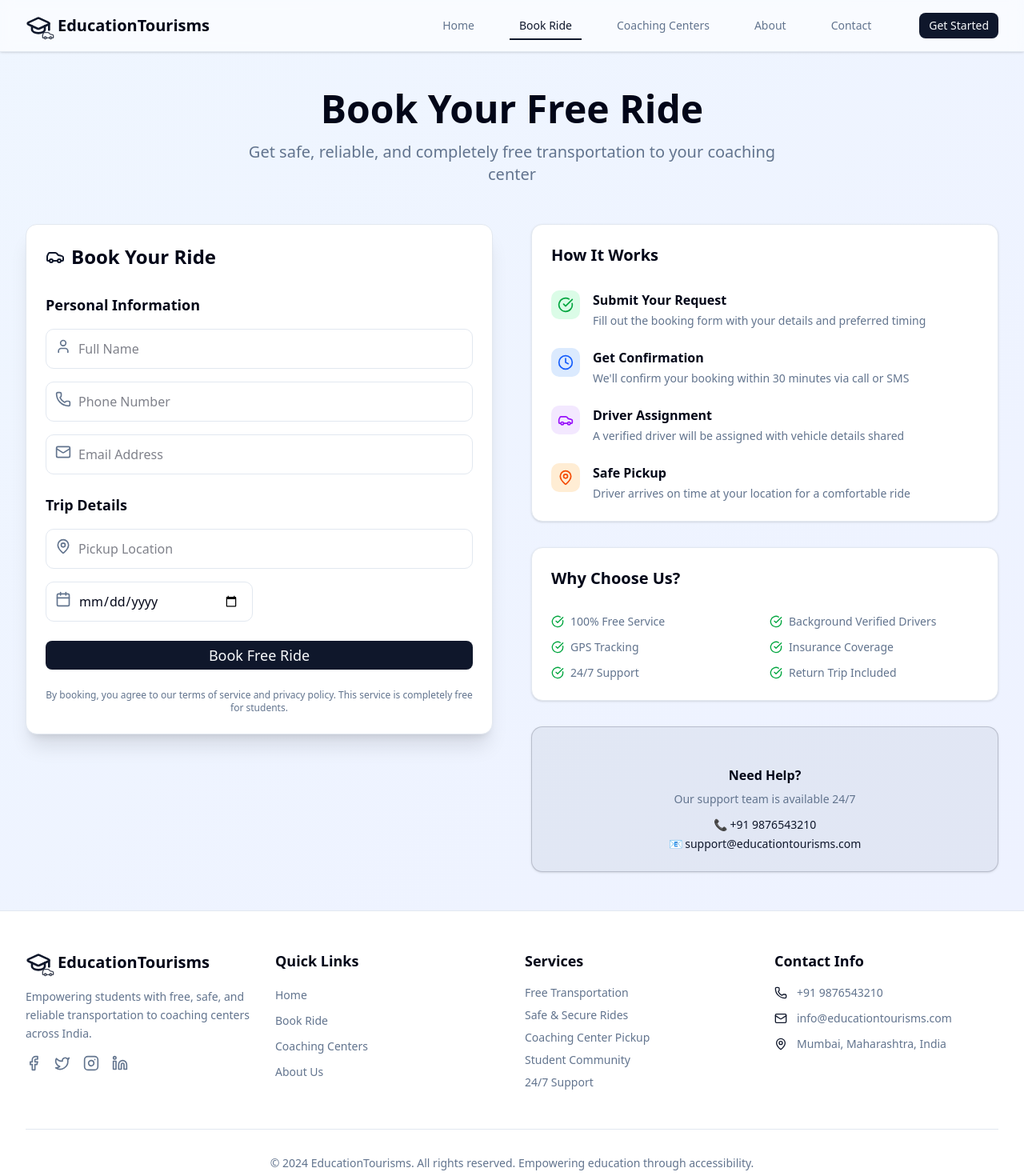
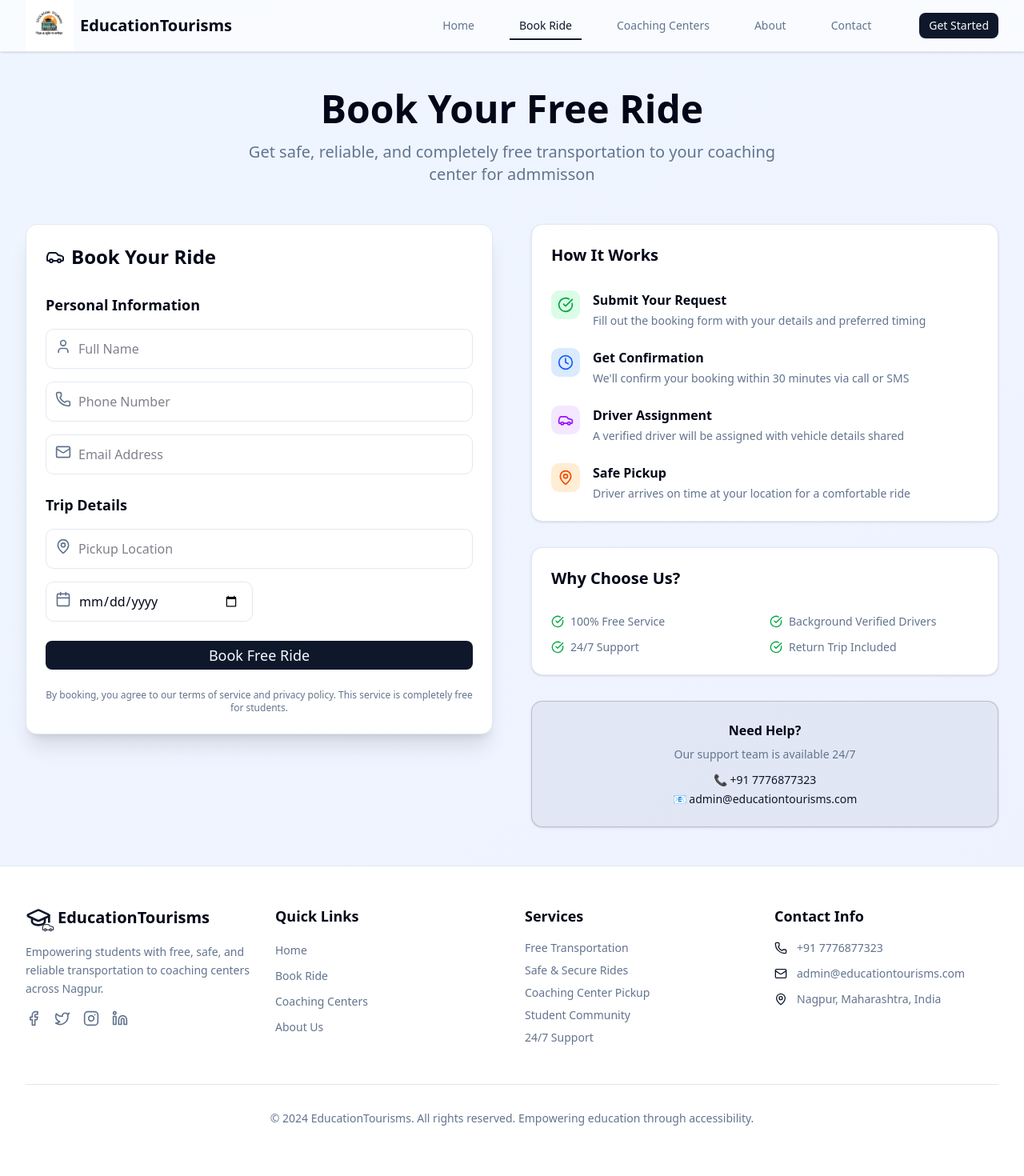
Before and after one commit to tejasdarode17/Education-Tourisms, a React (Vite) app in the folder Frontend/: page /book-ride in a window 1280 px wide. Shown: the top 1470 px of the page at 80% size. Built offline with nearby package versions, Linux system fonts and the light colour scheme.

Commit message:
headline change

```diff
--- a/Frontend/src/Main Components/Booking/BookingFrom.jsx
+++ b/Frontend/src/Main Components/Booking/BookingFrom.jsx
@@ -231,8 +231,8 @@ export const BookingSteps = () => {
     const benefits = [
         '100% Free Service',
         'Background Verified Drivers',
-        'GPS Tracking',
-        'Insurance Coverage',
+        // 'GPS Tracking',
+        // 'Insurance Coverage',
         '24/7 Support',
         'Return Trip Included',
     ];
@@ -297,15 +297,15 @@ export const BookingSteps = () => {
 
             {/* Emergency Contact */}
             <Card className="bg-primary/5 border-primary/20">
-                <CardContent className="pt-6">
+                <CardContent className="">
                     <div className="text-center">
                         <h4 className="font-semibold text-foreground mb-2">Need Help?</h4>
                         <p className="text-sm text-muted-foreground mb-3">
                             Our support team is available 24/7
                         </p>
                         <div className="space-y-1 text-sm">
-                            <p className="text-primary font-medium">📞 +91 9876543210</p>
-                            <p className="text-primary font-medium">📧 support@educationtourisms.com</p>
+                            <p className="text-primary font-medium">📞 +91 7776877323</p>
+                            <p className="text-primary font-medium">📧 admin@educationtourisms.com</p>
                         </div>
                     </div>
                 </CardContent>
--- a/Frontend/src/Main Components/Booking/BookingPage.jsx
+++ b/Frontend/src/Main Components/Booking/BookingPage.jsx
@@ -16,7 +16,7 @@ const BookingPage = () => {
                         Book Your Free Ride
                     </h1>
                     <p className="text-xl text-muted-foreground max-w-2xl mx-auto">
-                        Get safe, reliable, and completely free transportation to your coaching center
+                        Get safe, reliable, and completely free transportation to your coaching center for admmisson
                     </p>
                 </motion.div>
 
--- a/Frontend/src/Main Components/Footer/Footer.jsx
+++ b/Frontend/src/Main Components/Footer/Footer.jsx
@@ -17,7 +17,7 @@ const Footer = () => {
               <span className="text-xl font-bold text-foreground">EducationTourisms</span>
             </div>
             <p className="text-muted-foreground text-sm leading-relaxed">
-              Empowering students with free, safe, and reliable transportation to coaching centers across India.
+              Empowering students with free, safe, and reliable transportation to coaching centers across Nagpur.
             </p>
             <div className="flex space-x-4">
               <a href="#" className="text-muted-foreground hover:text-primary transition-colors">
@@ -75,15 +75,15 @@ const Footer = () => {
             <ul className="space-y-3">
               <li className="flex items-center space-x-3 text-sm text-muted-foreground">
                 <Phone className="h-4 w-4 text-primary" />
-                <span>+91 9876543210</span>
+                <span>+91 7776877323</span>
               </li>
               <li className="flex items-center space-x-3 text-sm text-muted-foreground">
                 <Mail className="h-4 w-4 text-primary" />
-                <span>info@educationtourisms.com</span>
+                <span>admin@educationtourisms.com</span>
               </li>
               <li className="flex items-center space-x-3 text-sm text-muted-foreground">
                 <MapPin className="h-4 w-4 text-primary" />
-                <span>Mumbai, Maharashtra, India</span>
+                <span>Nagpur, Maharashtra, India</span>
               </li>
             </ul>
           </div>
--- a/Frontend/src/Main Components/Home/Features.jsx
+++ b/Frontend/src/Main Components/Home/Features.jsx
@@ -5,6 +5,13 @@ import { Card, CardContent, CardHeader, CardTitle } from '@/components/ui/card';
 
 const Features = () => {
   const features = [
+    {
+      icon: Heart,
+      title: '100% Free',
+      description: 'No hidden costs, no fees - completely free for students',
+      color: 'text-red-600',
+      bgColor: 'bg-red-100 dark:bg-red-900/20',
+    },
     {
       icon: MapPin,
       title: 'Wide Coverage',
@@ -25,13 +32,6 @@ const Features = () => {
       description: 'Background-checked drivers, GPS tracking, and full insurance',
       color: 'text-purple-600',
       bgColor: 'bg-purple-100 dark:bg-purple-900/20',
-    },
-    {
-      icon: Heart,
-      title: '100% Free',
-      description: 'No hidden costs, no fees - completely free for students',
-      color: 'text-red-600',
-      bgColor: 'bg-red-100 dark:bg-red-900/20',
     },
     {
       icon: Users,
--- a/Frontend/src/Main Components/Home/Headline.jsx
+++ b/Frontend/src/Main Components/Home/Headline.jsx
@@ -9,25 +9,25 @@ const Headline = () => {
         <section className="bg-white dark:bg-background py-14 px-4 sm:px-6 md:px-8">
             <div className="max-w-3xl mx-auto text-center">
                 {/* Logo & Tagline */}
-                <div className="flex justify-center items-center mb-4 mt-5">
+                {/* <div className="flex justify-center items-center mb-4 mt-5">
                     <img src="/logo.jpg" alt="EducationTourisms" className="h-8 w-8 mr-2 object-contain" />
                     <span className="font-semibold text-base sm:text-lg">EducationTourisms</span>
-                </div>
+                </div> */}
 
                 {/* Main Heading */}
                 <motion.h1
                     initial={{ opacity: 0, y: 20 }}
                     animate={{ opacity: 1, y: 0 }}
                     transition={{ duration: 0.5 }}
-                    className="text-2xl sm:text-3xl md:text-4xl font-bold text-foreground mb-4 mt-5"
+                    className="text-xl sm:text-3xl lg:text-4xl font-bold text-foreground mb-4 mt-10"
                 >
-                    Free Admission Guidance & <br className="hidden sm:block" />
-                    Travel Support for JEE/NEET Aspirants 🎓
+                    Free Travelling for student & parents to explore and find the best coaching institues <br className="hidden sm:block" />
+                    for JEE/NEET Accross nagpur 🎓
                 </motion.h1>
 
                 {/* Subheading */}
-                <p className="text-muted-foreground mb-6 text-base sm:text-lg">
-                    We help students reach coaching centers with free cab rides.
+                <p className="text-muted-foreground mb-6 sm:text-sm text-sm">
+                    पढाई की राह, अब मुफ़्त की सवारी के साथ
                 </p>
 
                 {/* CTA Button */}
@@ -37,7 +37,7 @@ const Headline = () => {
             </div>
 
             {/* How It Works Heading */}
-            <div className="text-center mt-8 mb-4">
+            <div className="text-center  mb-4">
                 <h2 className="text-xl sm:text-2xl font-semibold text-foreground">How It Works</h2>
             </div>
 
--- a/Frontend/src/Main Components/Home/Home.jsx
+++ b/Frontend/src/Main Components/Home/Home.jsx
@@ -8,7 +8,7 @@ const Home = () => {
   return (
     <div className='min-h-screen bg-background'>
       <Headline></Headline>
-      <Stats></Stats>
+      {/* <Stats></Stats> */}
       <Features></Features>
       <Reviews></Reviews>
       <Action></Action>
--- a/Frontend/src/Main Components/Navbar/Navbar.jsx
+++ b/Frontend/src/Main Components/Navbar/Navbar.jsx
@@ -27,8 +27,9 @@ const Navbar = () => {
           {/* Logo */}
           <Link to="/" className="flex items-center space-x-2 group">
             <div className="relative">
-              <GraduationCap className="h-8 w-8 text-primary transition-transform group-hover:scale-110" />
-              <Car className="h-4 w-4 text-primary absolute -bottom-1 -right-1 opacity-80" />
+              {/* <GraduationCap className="h-8 w-8 text-primary transition-transform group-hover:scale-110" /> */}
+              {/* <Car className="h-4 w-4 text-primary absolute -bottom-1 -right-1 opacity-80" /> */}
+              <img className='w-15' src="/logo.jpg" alt="" />
             </div>
             <span className="text-xl font-bold text-foreground">EducationTourisms</span>
           </Link>
```
Also changed, not shown: Frontend/public/logo.png (deleted).
